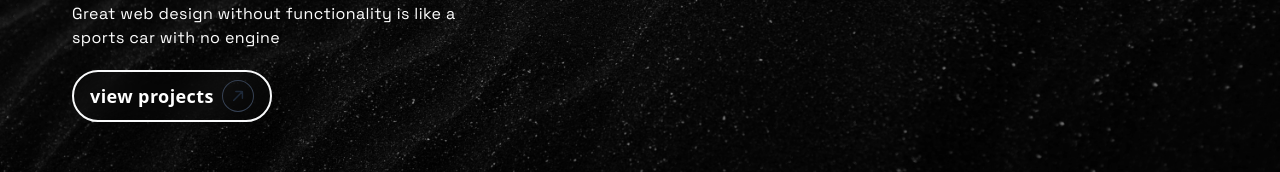
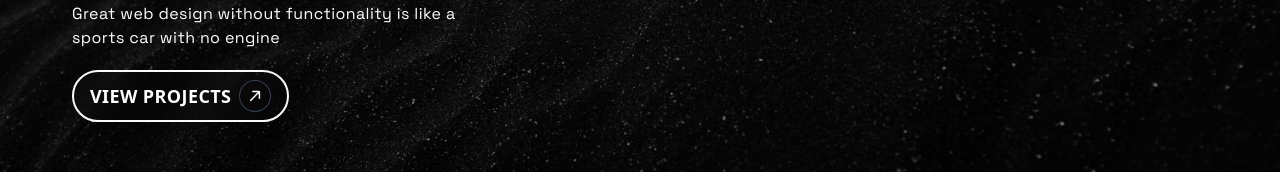
Before and after one commit to Pluggito/Portfolio, a Next.js app: page / in a window 1280 px wide. Shown: the part 466-638 px from the top of the page. Built offline with nearby package versions, Linux system fonts and the light colour scheme; no server answers.

Commit message:
added caps to button2

```diff
--- a/src/app/components/button2.tsx
+++ b/src/app/components/button2.tsx
@@ -5,9 +5,9 @@ import React from 'react';
 const Button2 = () => {
   return (
     <button type="submit" className="ml-2 mt-5 flex text-background justify-center gap-2 items-center mx-auto shadow-xl text-lg bg-inherit backdrop-blur-md lg:font-semibold isolation-auto border-gray-50 before:absolute before:w-full before:transition-all before:duration-700 before:hover:w-full before:-left-full before:hover:left-0 before:rounded-full hover:text-white before:-z-10 before:aspect-square before:hover:scale-150 before:hover:duration-700 relative z-10 px-4 py-2 overflow-hidden border-2 rounded-full group cursor-pointer">
-      view projects
+      VIEW PROJECTS
       <svg className="w-8 h-8 justify-end group-hover:rotate-90 group-hover:bg-gray-50 text-gray-50 ease-linear duration-300 rounded-full border border-gray-700 group-hover:border-none p-2 rotate-45" viewBox="0 0 16 19" xmlns="http://www.w3.org/2000/svg">
-        <path d="M7 18C7 18.5523 7.44772 19 8 19C8.55228 19 9 18.5523 9 18H7ZM8.70711 0.292893C8.31658 -0.0976311 7.68342 -0.0976311 7.29289 0.292893L0.928932 6.65685C0.538408 7.04738 0.538408 7.68054 0.928932 8.07107C1.31946 8.46159 1.95262 8.46159 2.34315 8.07107L8 2.41421L13.6569 8.07107C14.0474 8.46159 14.6805 8.46159 15.0711 8.07107C15.4616 7.68054 15.4616 7.04738 15.0711 6.65685L8.70711 0.292893ZM9 18L9 1H7L7 18H9Z" className="fill-gray-800 group-hover:fill-gray-800" />
+        <path d="M7 18C7 18.5523 7.44772 19 8 19C8.55228 19 9 18.5523 9 18H7ZM8.70711 0.292893C8.31658 -0.0976311 7.68342 -0.0976311 7.29289 0.292893L0.928932 6.65685C0.538408 7.04738 0.538408 7.68054 0.928932 8.07107C1.31946 8.46159 1.95262 8.46159 2.34315 8.07107L8 2.41421L13.6569 8.07107C14.0474 8.46159 14.6805 8.46159 15.0711 8.07107C15.4616 7.68054 15.4616 7.04738 15.0711 6.65685L8.70711 0.292893ZM9 18L9 1H7L7 18H9Z" className="fill-white group-hover:fill-gray-800" />
       </svg>
     </button>
   );
```
